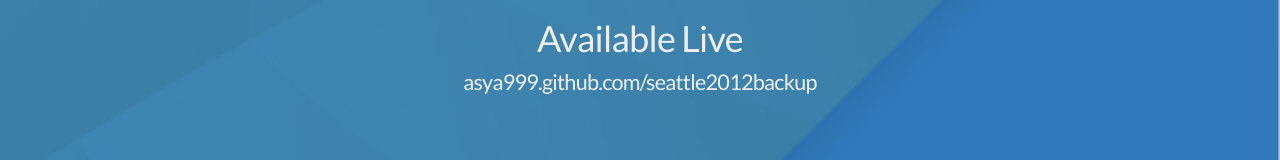
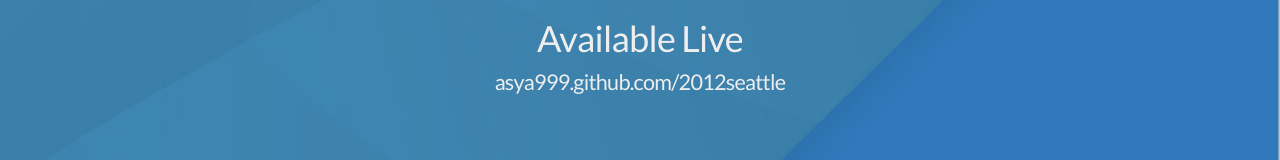
Before and after one commit to asya999/2012Seattle, a plain HTML site: page index.html in a window 1280 px wide. Shown: the part 434-594 px from the top of the page. Drawn offline with Linux system fonts and the light colour scheme.

Commit message:
fix location

```diff
--- a/index.html
+++ b/index.html
@@ -47,7 +47,7 @@
           			<br/>
           			<br/>
           			<p>Available Live</p>
-          			<p><small>asya999.github.com/seattle2012backup</small></p>
+          			<p><small>asya999.github.com/2012seattle</small></p>
 				</section>
 
 				<section data-state="xgen">
```
